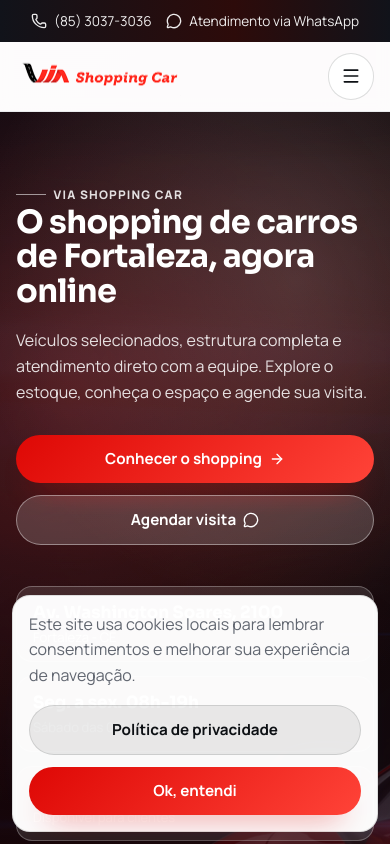
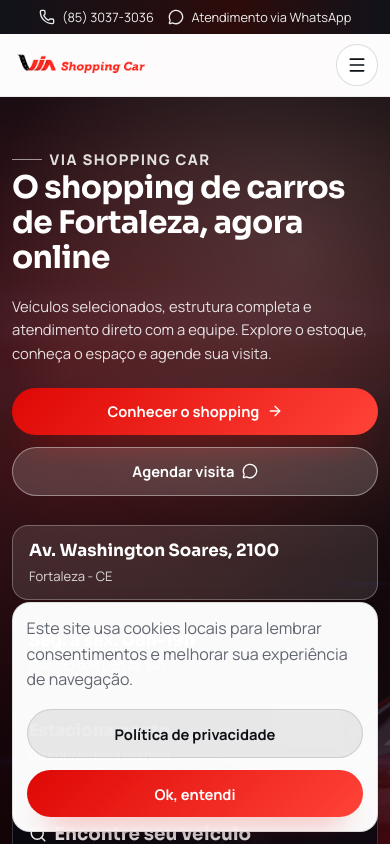
Before and after one commit to mhrzfrota/projeto-vsc, a React (Vite) app in the folder viashoppingcar-react/: page / in a window 390 px wide. Shown: the top 844 px of the page. Built offline with nearby package versions, Linux system fonts and the light colour scheme.

Commit message:
style: ajuste titulo + descrição

```diff
--- a/viashoppingcar-react/src/App.css
+++ b/viashoppingcar-react/src/App.css
@@ -9,6 +9,12 @@
 .container {
   width: min(1160px, calc(100% - 2rem));
   margin: 0 auto;
+}
+
+@media (max-width: 480px) {
+  .container {
+    width: calc(100% - 1.5rem);
+  }
 }
 
 .section {
@@ -274,6 +280,13 @@
   min-height: min(850px, 100vh - 120px);
   display: flex;
   align-items: center;
+}
+
+@media (max-width: 760px) {
+  .hero {
+    background-attachment: scroll;
+    min-height: auto;
+  }
 }
 
 .hero-layer {
@@ -2310,12 +2323,23 @@
     padding: 4rem 0;
   }
 
-  .btn {
+  .hero-actions .btn,
+  .shopping-showcase-actions .btn,
+  .shopping-brand-actions .btn,
+  .stores-actions .btn,
+  .cookie-actions .btn,
+  .inventory-empty .btn,
+  .inventory-row-actions .btn,
+  .inventory-spotlight-actions .btn,
+  .inventory-browser-actions .btn,
+  .vehicle-actions .btn {
     width: 100%;
   }
 
   .utility-wrap {
     justify-content: center;
+    text-align: center;
+    font-size: 0.8rem;
   }
 
   .utility-social {
@@ -2344,11 +2368,31 @@
   }
 
   .hero-grid {
-    padding: 3.4rem 0;
+    padding: 2.6rem 0;
+    gap: 1.6rem;
+  }
+
+  .hero-copy h1 {
+    max-width: 100%;
+    font-size: clamp(1.85rem, 7.5vw, 2.5rem);
+    line-height: 1.12;
+  }
+
+  .hero-copy p {
+    font-size: 0.95rem;
+  }
+
+  .hero-actions {
+    margin-top: 1.4rem;
   }
 
   .hero-metrics {
     grid-template-columns: 1fr;
+    margin-top: 1.8rem;
+  }
+
+  .search-card {
+    padding: 1.15rem;
   }
 
   .shopping-showcase-actions,
@@ -2488,3 +2532,167 @@
     flex-direction: column;
   }
 }
+
+@media (max-width: 480px) {
+  .section {
+    padding: 3rem 0;
+  }
+
+  .stores-grid {
+    grid-template-columns: 1fr;
+  }
+
+  [id] {
+    scroll-margin-top: 5.5rem;
+  }
+
+  .utility-bar {
+    font-size: 0.78rem;
+  }
+
+  .utility-wrap {
+    min-height: auto;
+    padding: 0.5rem 0;
+  }
+
+  .nav-wrap {
+    min-height: 3.9rem;
+    gap: 0.6rem;
+  }
+
+  .brand {
+    width: 140px;
+  }
+
+  .mobile-menu-toggle {
+    width: 2.6rem;
+    height: 2.6rem;
+  }
+
+  .btn {
+    padding: 0.85rem 1.1rem;
+    font-size: 0.92rem;
+  }
+
+  .hero-grid {
+    padding: 2rem 0;
+  }
+
+  .hero-copy h1 {
+    font-size: clamp(1.7rem, 8vw, 2.2rem);
+  }
+
+  .hero-copy p {
+    font-size: 0.92rem;
+    line-height: 1.6;
+  }
+
+  .eyebrow {
+    font-size: 0.7rem;
+  }
+
+  .section-header h2,
+  .inventory-page-heading h2,
+  .inventory-browser-header h2 {
+    font-size: clamp(1.55rem, 6.5vw, 2rem);
+  }
+
+  .search-card {
+    padding: 1rem;
+    border-radius: 16px;
+  }
+
+  .search-card h2 {
+    font-size: 1.15rem;
+  }
+
+  .shopping-showcase-card {
+    border-radius: 20px;
+  }
+
+  .shopping-showcase-body,
+  .shopping-feature-card,
+  .visit-card,
+  .visit-channel-card,
+  .vehicle-body,
+  .service-card,
+  .store-card {
+    padding: 1rem;
+  }
+
+  .shopping-feature-card {
+    border-radius: 18px;
+  }
+
+  .vehicle-card {
+    border-radius: 16px;
+  }
+
+  .vehicle-price {
+    font-size: 1.3rem;
+  }
+
+  .inventory-page-hero {
+    padding: 3.5rem 0 3rem;
+  }
+
+  .inventory-page-hero h1 {
+    font-size: clamp(1.8rem, 8vw, 2.4rem);
+  }
+
+  .inventory-row,
+  .inventory-browser-card {
+    padding: 0.85rem;
+    border-radius: 18px;
+  }
+
+  .inventory-row-heading h3,
+  .inventory-browser-title h3 {
+    font-size: 1.2rem;
+  }
+
+  .inventory-row-specs span,
+  .inventory-browser-badges span {
+    font-size: 0.82rem;
+    padding: 0.55rem 0.7rem;
+  }
+
+  .inventory-spotlight {
+    padding: 1rem;
+    border-radius: 22px;
+  }
+
+  .inventory-spotlight-media {
+    min-height: 220px;
+  }
+
+  .newsletter {
+    padding: 2.6rem 0;
+  }
+
+  .newsletter-form {
+    padding: 0.85rem;
+  }
+
+  .footer-grid {
+    padding: 2.4rem 0 1.5rem;
+  }
+
+  .footer-brand img {
+    width: 180px;
+  }
+
+  .cookie-banner {
+    padding: 0.85rem;
+  }
+
+  .policy-modal {
+    border-radius: 18px;
+  }
+
+  .policy-modal-header,
+  .policy-modal-content,
+  .policy-modal-footer {
+    padding: 1rem;
+  }
+}
--- a/viashoppingcar-react/src/index.css
+++ b/viashoppingcar-react/src/index.css
@@ -17,6 +17,10 @@
   box-sizing: border-box;
 }
 
+html {
+  -webkit-text-size-adjust: 100%;
+}
+
 html,
 body,
 #root {
@@ -27,6 +31,8 @@ body {
   margin: 0;
   color: var(--color-ink);
   font-family: 'Manrope', sans-serif;
+  -webkit-font-smoothing: antialiased;
+  overflow-x: hidden;
   background:
     radial-gradient(circle at 12% -6%, rgba(222, 8, 5, 0.11) 0%, rgba(222, 8, 5, 0) 42%),
     radial-gradient(circle at 88% 2%, rgba(15, 15, 23, 0.08) 0%, rgba(15, 15, 23, 0) 36%),
```
